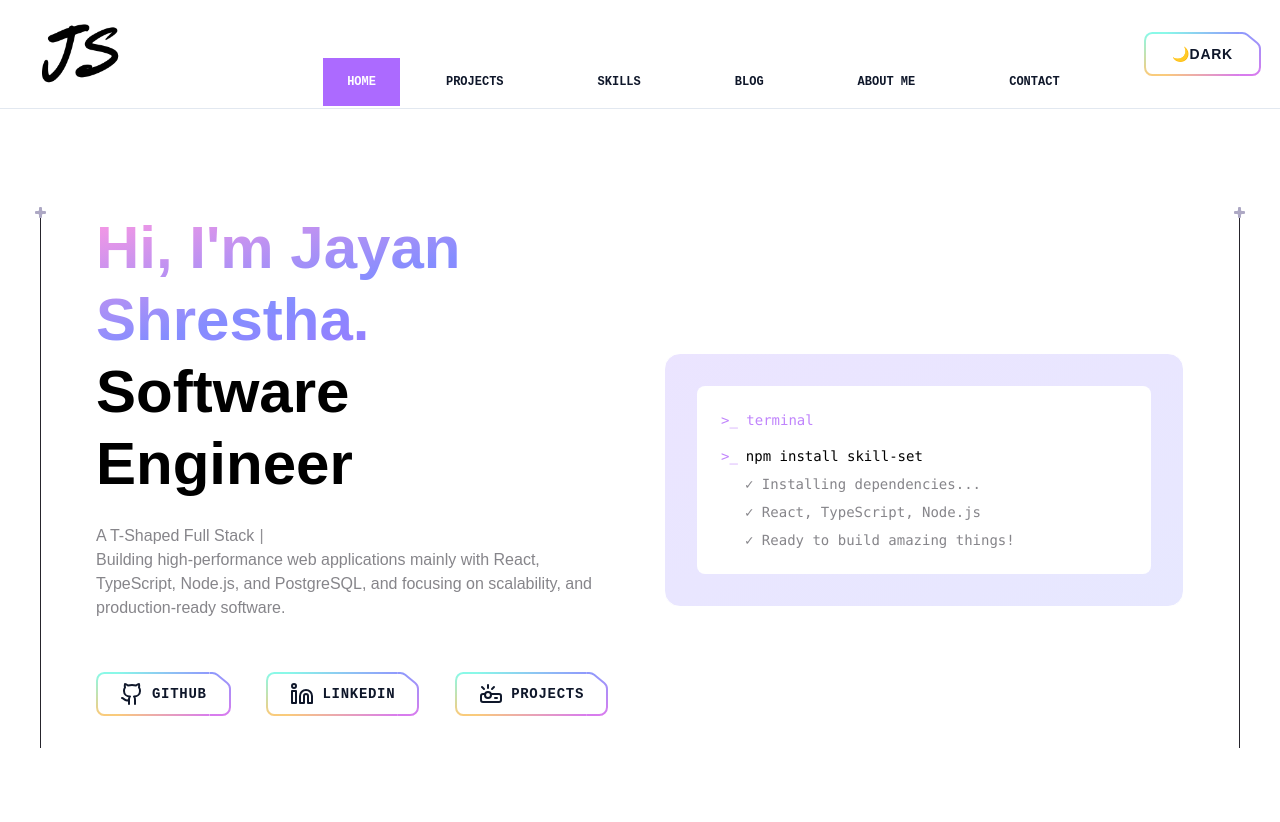
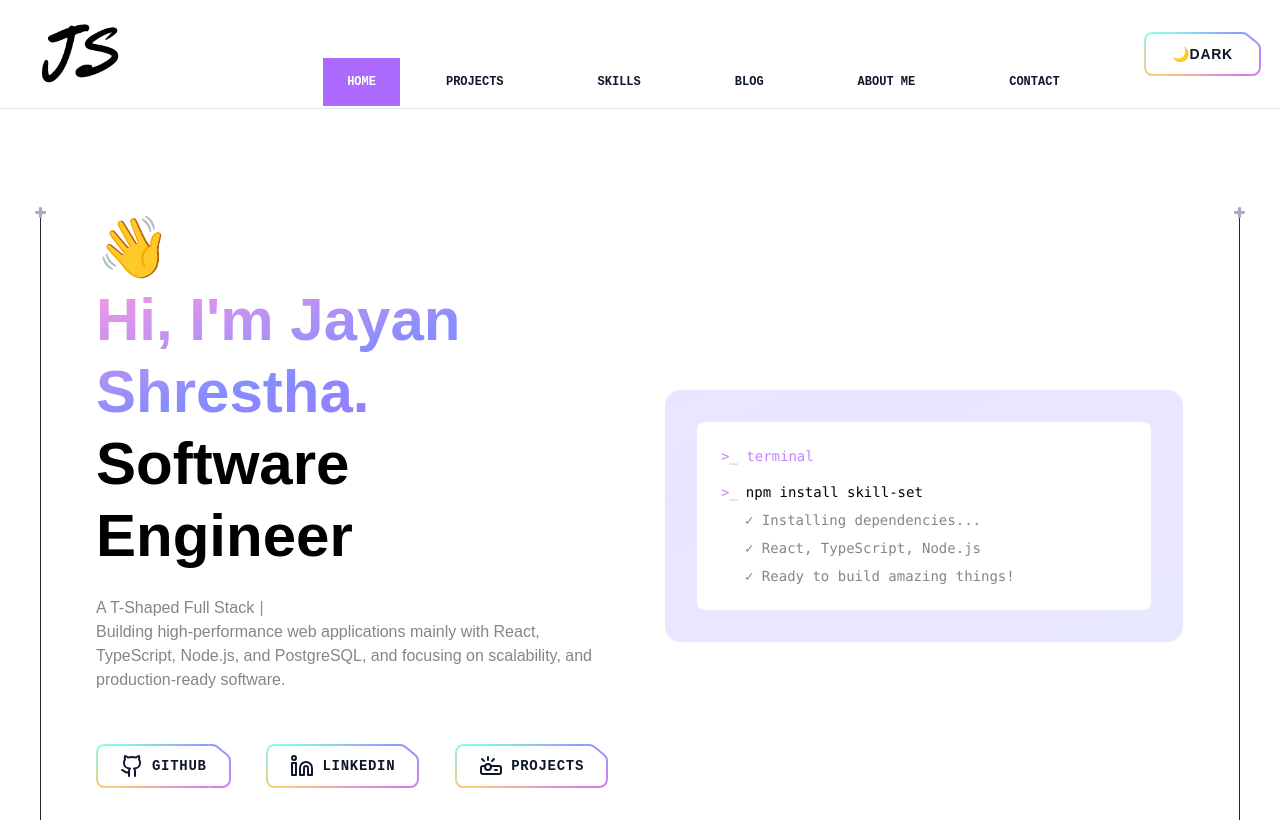
Before and after one commit to JayanShrestha/my-portfolio-react, a React (Vite) app: page / in a window 1280 px wide. Shown: the top 822 px of the page. Built offline with nearby package versions, Linux system fonts and the light colour scheme; the HTML template or start-up script is replaced by a standard one.

Commit message:
added hi emoji to landing page

```diff
--- a/src/components/Hero.jsx
+++ b/src/components/Hero.jsx
@@ -18,6 +18,7 @@ const Hero = () => {
           <h1
             className={`transition-all duration-1000 ${animateOnLoad ? "opacity-100 translate-y-0" : "opacity-0 translate-y-4 "} h1 mb-6`}
           >
+            👋
             <span className="block text-transparent bg-clip-text bg-gradient-to-br from-color-6 via-color-5 to-color-1">
               Hi, I'm Jayan Shrestha.
             </span>
```
